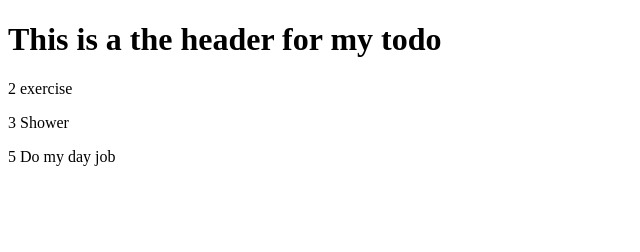
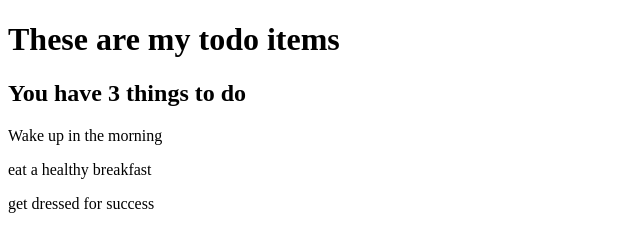
Before and after one commit to hawarren/js-bootcamp, a plain HTML site: page Todo-app/Index.html in a window 1280 px wide. Shown: the whole page, without its empty margins (0-640 px from the left). Drawn offline with Linux system fonts and the light colour scheme.

Commit message:
52 Adding Elements via the DOM

```diff
--- a/Todo-app/Index.html
+++ b/Todo-app/Index.html
@@ -4,12 +4,8 @@
     <head>
     </head>
     <body>
-        <h1> This is a the header for my todo</h1>
-        <p>1 Get out of the bed</p>
-        <p>2 exercise</p>
-        <p>3 Shower</p>
-        <p>4 Eat the omelette</p>
-        <p>5 Do my day job</p>
+        <h1> These are my todo items</h1>
+
 
     </body>
     <script src="/todo-app.js"></script>
--- a/Todo-app/todo-app.js
+++ b/Todo-app/todo-app.js
@@ -1,8 +1,24 @@
-const stringToMatch = 'the'
-myList = document.querySelectorAll('p')
-myList.forEach(element => {
-    if (element.textContent.includes(stringToMatch))
-    {
-        element.remove();
-    }
-});
+let todos = [{ title: 'Wake up in the morning', isDone : true }
+    , { title: ' Exercise for 10 minutes', isDone : false }
+    , { title: 'eat a healthy breakfast', isDone : true }
+    , { title: 'shower and brush teeth', isDone : false }
+    , { title: 'buy food', isDone : false }
+    , { title: 'get dressed for success', isDone : true }
+]
+//print summary message: "You have x todos left"
+//add a paragraph for each todo item
+//get a filtered list of items left todo
+const itemsLeft = todos.filter(function (item){
+    return item.isDone //== 'false'
+})
+//create a header for our summary
+const summary = document.createElement('h2')
+
+summary.textContent = `You have ${itemsLeft.length} things to do`
+document.querySelector('body').appendChild(summary)
+
+itemsLeft.forEach(function (item){
+    let itemToAdd = document.createElement('p')
+    itemToAdd.textContent = item.title
+    document.querySelector('body').appendChild(itemToAdd)
+})
```
